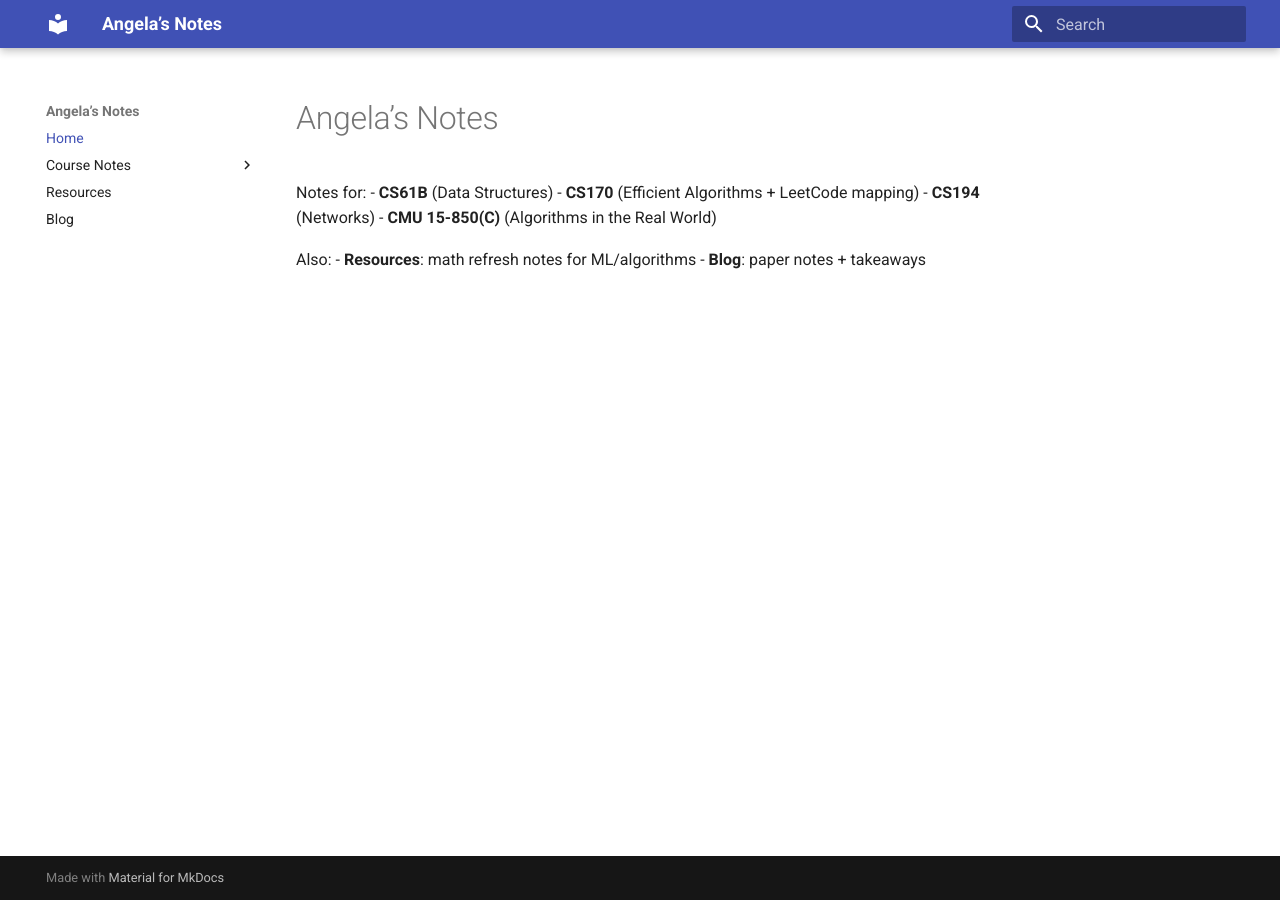
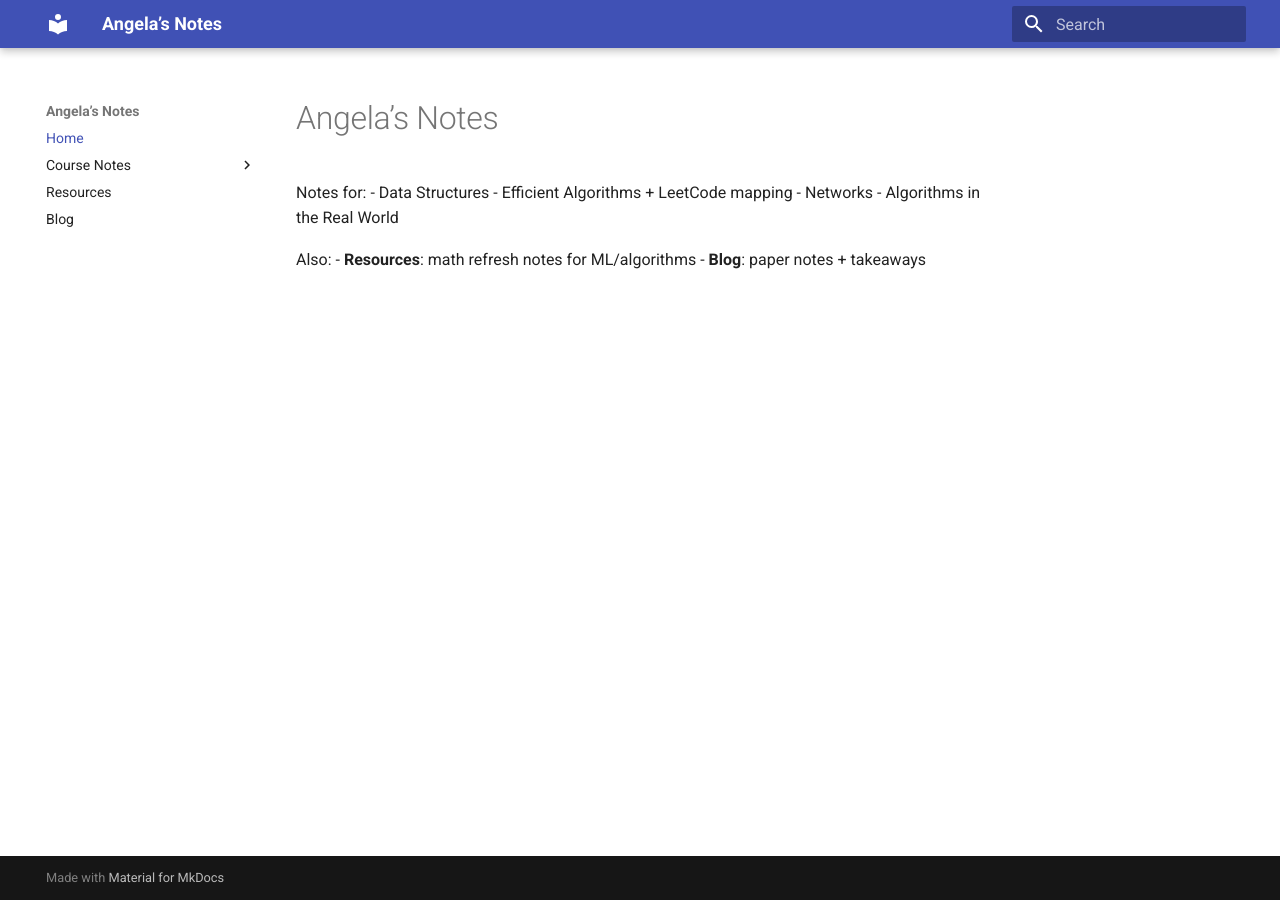
Before and after one commit to AngelaWuRX/geshu-compendium, an MkDocs documentation site: the page built from docs/index.md, in a window 1280 px wide. Built offline with MkDocs 1.6.1 and Material for MkDocs 9.7.7, drawn with Linux system fonts in a browser that asks for light colours.

Commit message:
Simplify notes by removing course codes
Removed course codes from the notes section for clarity.

```diff
--- a/docs/index.md
+++ b/docs/index.md
@@ -1,10 +1,10 @@
 # Angela’s Notes
 
 Notes for:
-- **CS61B** (Data Structures)
-- **CS170** (Efficient Algorithms + LeetCode mapping)
-- **CS194** (Networks)
-- **CMU 15-850(C)** (Algorithms in the Real World)
+- Data Structures
+- Efficient Algorithms + LeetCode mapping
+- Networks
+- Algorithms in the Real World
 
 Also:
 - **Resources**: math refresh notes for ML/algorithms
```
